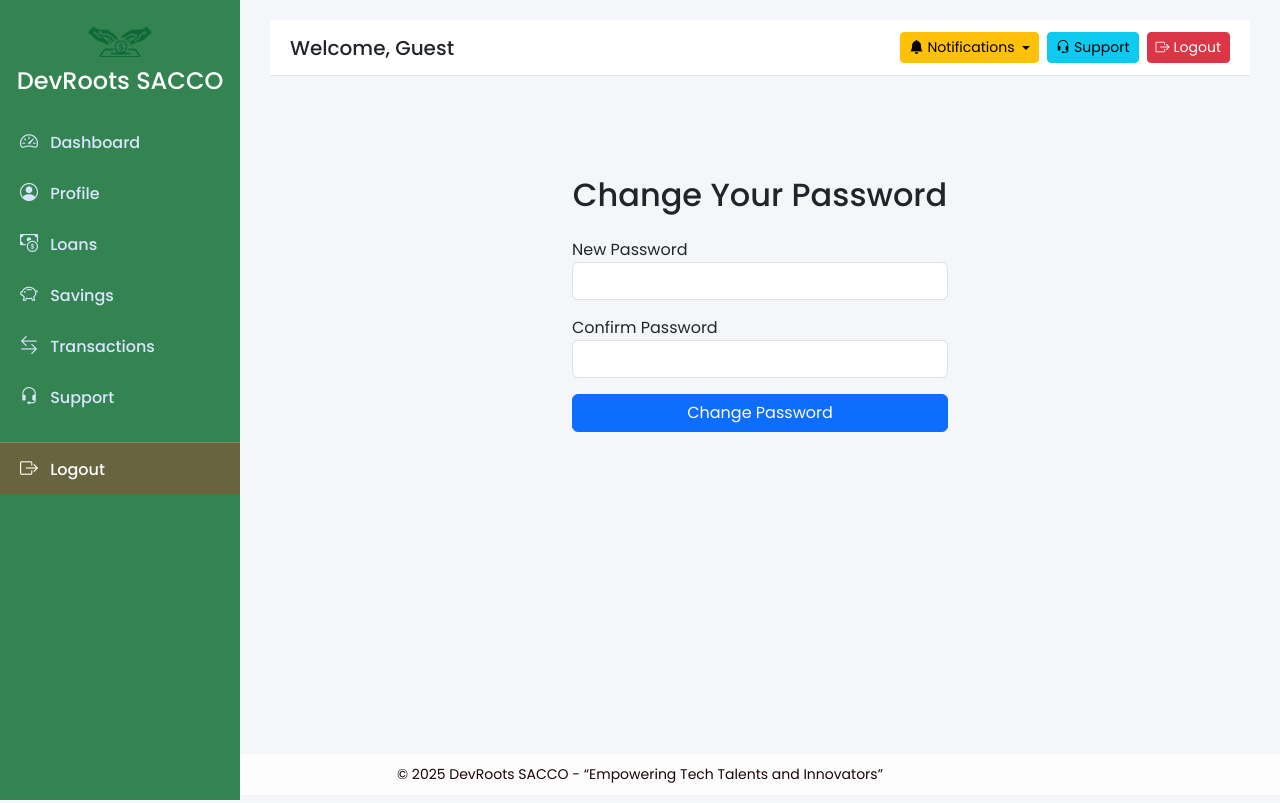
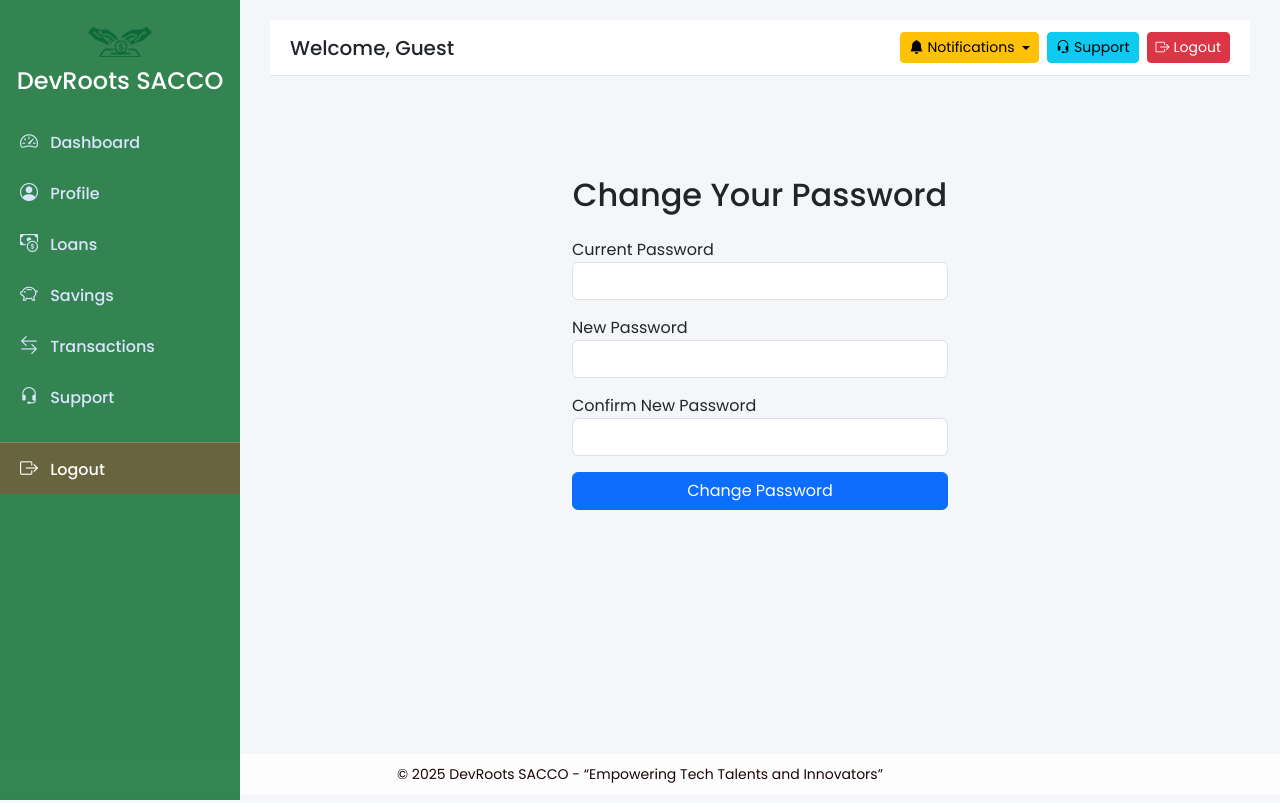
Before and after one commit to kasujjaisaac/devrootssacco, a Django app: page /members/change-password/ in a window 1280 px wide. Run offline with Django 5.2, Linux system fonts and the light colour scheme; a user stored in the database is signed in; data comes from the database, SQL or seed files in the repository; both versions use the stored data as it was after the commit.

Commit message:
added change password and must change password enforcement on first login

```diff
--- /dev/null
+++ b/members/middleware.py
@@ -0,0 +1,19 @@
+from django.shortcuts import redirect
+from django.urls import reverse
+
+class ForcePasswordChangeMiddleware:
+    """
+    Force users with temp_password=True to change password
+    before accessing any page except logout and change_password.
+    """
+    def __init__(self, get_response):
+        self.get_response = get_response
+
+    def __call__(self, request):
+        if request.user.is_authenticated:
+            member = getattr(request.user, 'member', None)
+            if member and getattr(member, 'temp_password', False):
+                allowed_paths = [reverse('change_password'), reverse('member_logout')]
+                if request.path not in allowed_paths:
+                    return redirect('change_password')
+        return self.get_response(request)
--- a/members/templates/members/change_password.html
+++ b/members/templates/members/change_password.html
@@ -1,78 +1,47 @@
 {% extends 'base.html' %}
-<!--
-    This means the page is using base.html as the main layout.
-    Only the content inside block "content" will replace the base content area.
--->
-
 
 {% block title %}Change Password{% endblock %}
-<!-- Sets the page title shown in the browser tab. -->
-
 
 {% block content %}
-<!-- MAIN CONTENT OF THE PAGE -->
 <div class="container" style="max-width: 400px; margin-top: 100px;">
     <h2 class="mb-4 text-center">Change Your Password</h2>
 
-    <!-- DISPLAY FEEDBACK MESSAGES (success or error) -->
     {% if messages %}
         {% for message in messages %}
             <div class="alert alert-{{ message.tags }}">{{ message }}</div>
-            <!--
-                message.tags will be either 'success', 'error', etc.
-                message is the actual text from Django messages framework.
-            -->
         {% endfor %}
     {% endif %}
 
-    <!-- PASSWORD CHANGE FORM -->
     <form method="post">
         {% csrf_token %}
-        <!-- Required for all POST forms for security -->
 
-        <!-- New Password Field -->
+        <div class="form-group mb-3">
+            <label for="current_password">Current Password</label>
+            <input type="password" name="current_password" id="current_password" class="form-control" required>
+        </div>
+
         <div class="form-group mb-3">
             <label for="new_password">New Password</label>
-            <input
-                type="password"
-                name="new_password"
-                id="new_password"
-                class="form-control"
-                required
-            >
+            <input type="password" name="new_password" id="new_password" class="form-control" required>
         </div>
 
-        <!-- Confirm Password Field -->
         <div class="form-group mb-3">
-            <label for="confirm_password">Confirm Password</label>
-            <input
-                type="password"
-                name="confirm_password"
-                id="confirm_password"
-                class="form-control"
-                required
-            >
+            <label for="confirm_password">Confirm New Password</label>
+            <input type="password" name="confirm_password" id="confirm_password" class="form-control" required>
         </div>
 
-        <!-- SUBMIT BUTTON -->
-        <button type="submit" class="btn btn-primary w-100">
-            Change Password
-        </button>
+        <button type="submit" class="btn btn-primary w-100">Change Password</button>
     </form>
 </div>
 
-<!-- LOCAL STYLING FOR ALERTS -->
 <style>
     .alert {
         margin-bottom: 15px;
         padding: 10px;
         border-radius: 5px;
         color: #fff;
-        background-color: #e74c3c; /* default red */
+        background-color: #e74c3c;
     }
-    .alert-success {
-        background-color: #2ecc71; /* green success background */
-    }
+    .alert-success { background-color: #2ecc71; }
 </style>
-
 {% endblock %}
```
Also changed, not shown: members/templates/members/login.html (+17 -3 lines), sacco_backend/settings.py (+45 -38 lines), .gitignore/db.sqlite3 (added), db.sqlite3 (added), media/profile_pics/Chris_passport_pic.jpg (added), 1 other file.
